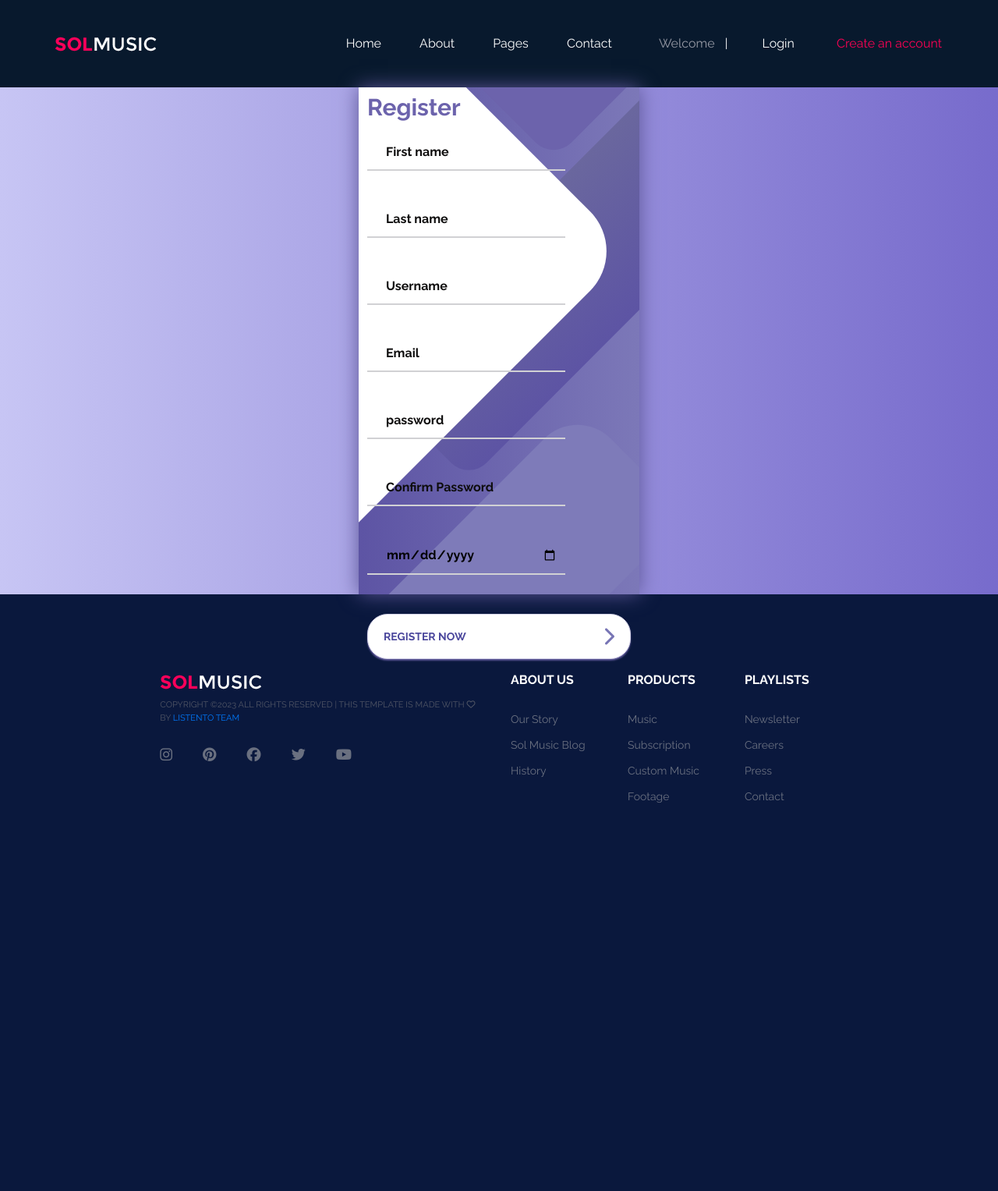
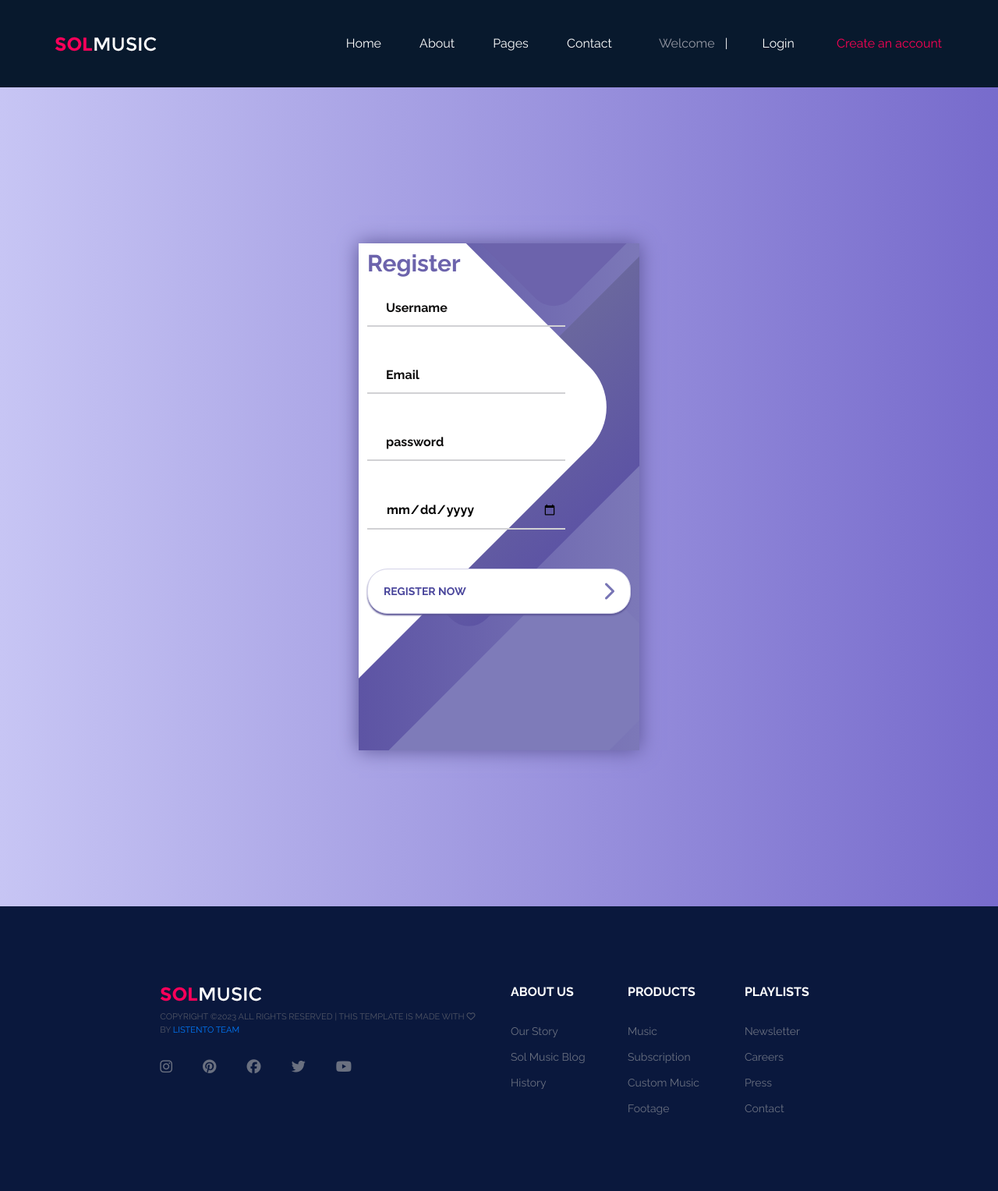
Before and after one commit to Santa-clauz/GradProject, a Django app: template Final/web/templates/registration.html in a window 1280 px wide. Shown: the whole page at 78% size. Before the commit the page ends 1029 px from the top, so only its background shows below. Run offline with Django 4.2, Linux system fonts and the light colour scheme; the template is opened without the code that fills it, so the values that code supplies are empty; parts of the project's set-up code (start-up, migrations or seed data) failed here and were passed over; some libraries are stand-ins or nearby versions.

Commit message:
urls is working

```diff
--- a/Final/web/templates/registration.html
+++ b/Final/web/templates/registration.html
@@ -1,6 +1,6 @@
 {% include "header.html" %}
 <body>
-    <div class="container">
+    <div class="container" style="padding : 200px">
         <div class="screen">
             <div class="screen__content" style="border-radius: 20px;
             padding: 11px;
@@ -10,17 +10,8 @@
                     {% csrf_token %}
 
                     <div class="login__field">
-                        <input type="text" class="login__input" name="first_name" placeholder="First name">
-                    </div>
-                    <div class="login__field">
-                        <input type="text" class="login__input" name="last_name" placeholder="Last name">
-                    </div>
-
-                    <div class="login__field">
                         <input type="text" class="login__input" name="user_name" placeholder="Username">
                     </div>
-
-
                     <div class="login__field">
                         <input type="email" name="email" class="login__input" placeholder="Email">
                     </div>
@@ -28,10 +19,6 @@
                     <div class="login__field">
                         <input type="password" name="password" class="login__input" placeholder="password">
                     </div>
-                    <div class="login__field">
-                        <input type="password" name="confirmPass" class="login__input" placeholder="Confirm Password">
-                    </div>
-
                     <div class="login__field">
                         <input type="date" name ="birth_date"  class="login__input" placeholder="Birth Date">
                     </div>
--- a/Final/web/urls.py
+++ b/Final/web/urls.py
@@ -17,7 +17,7 @@ urlpatterns = [
     path('login', views.login, name='login'),
     path('registration', views.registration, name='registration'),
     path('register', views.register, name='register'),
-    path('admin/', views.admin),
+    path('admin/', views.admin_login),
     # path('adminProfile', views.adminprofile),
     # path('adminhandle', views.adminhandle),
     # path('artistrequest', views.artistrequest),
```
